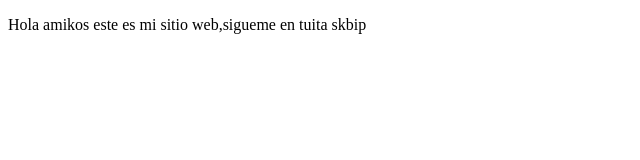
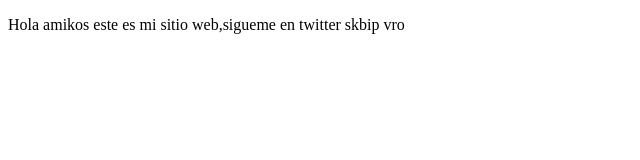
Before and after one commit to NeroRM97/proyectoDemoCursoPrework, a plain HTML site: page index.html in a window 1280 px wide. Shown: the full height of the page, 0-640 px from the left. Drawn offline with Linux system fonts and the light colour scheme.

Commit message:
cambios corregimos el nombre de twitter

```diff
--- a/index.html
+++ b/index.html
@@ -7,6 +7,6 @@
     <title>Hola Mundo</title>
 </head>
 <body>
-    <p>Hola amikos este es mi sitio web,sigueme en tuita skbip</p>
+    <p>Hola amikos este es mi sitio web,sigueme en twitter skbip vro</p>
 </body>
 </html>
```
